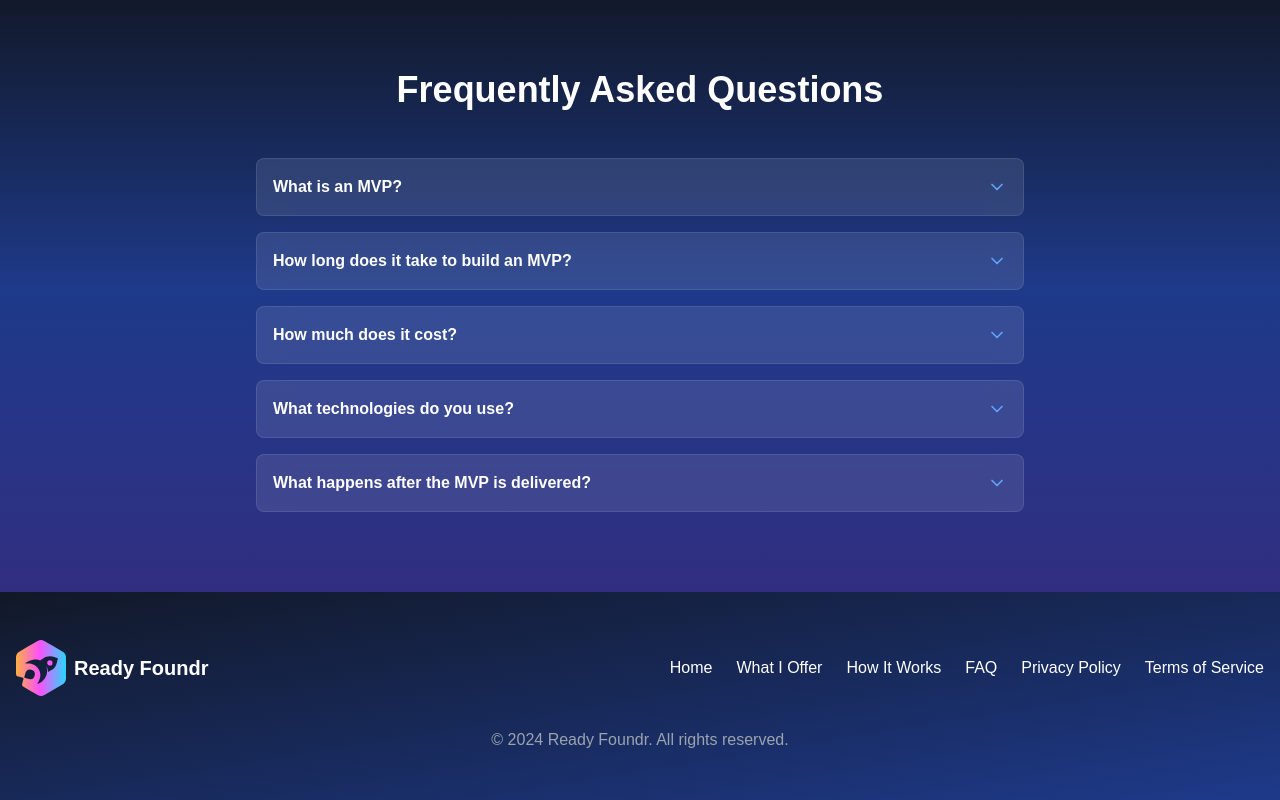
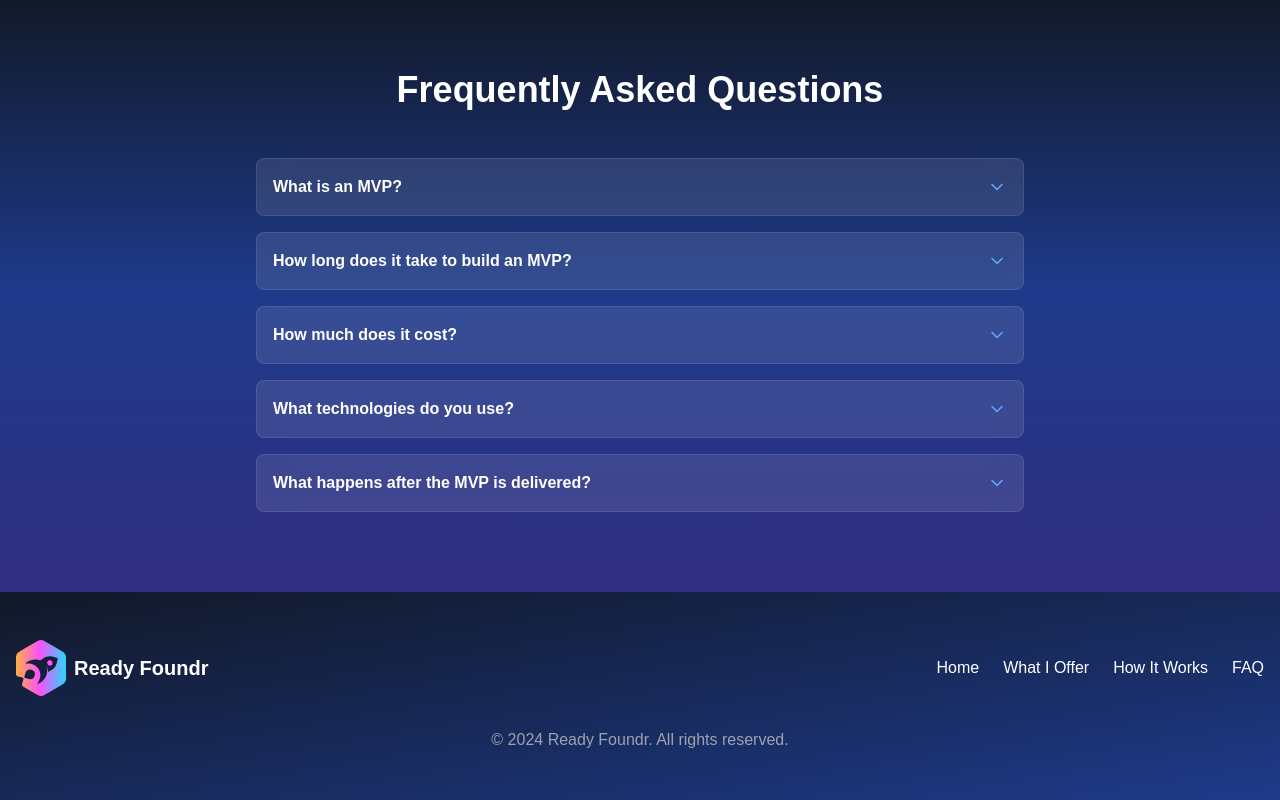
Before and after one commit to SinazoBogicevic/readyfoundr, a Next.js app: page / in a window 1280 px wide. Shown: the part 2672-3472 px from the top of the page. Built offline with nearby package versions, Linux system fonts and the light colour scheme; a web font is replaced by a local one.

Commit message:
Fix type error

```diff
--- a/src/app/components/Footer.tsx
+++ b/src/app/components/Footer.tsx
@@ -1,4 +1,5 @@
 // import { Facebook, Instagram, Linkedin, Twitter } from "lucide-react";
+import type { Route } from "next";
 import Image from "next/image";
 import Link from "next/link";
 
@@ -9,13 +10,13 @@ import Link from "next/link";
 //   { icon: Linkedin, href: "#" },
 // ];
 
-const navLinks = [
-  { name: "Home", href: "#" },
-  { name: "What I Offer", href: "#services" },
-  { name: "How It Works", href: "#how-it-works" },
-  { name: "FAQ", href: "#faq" },
-  { name: "Privacy Policy", href: "/privacy" },
-  { name: "Terms of Service", href: "/terms" },
+const navLinks: { name: string; href: Route }[] = [
+  { name: "Home", href: "/" },
+  { name: "What I Offer", href: "/#services" },
+  { name: "How It Works", href: "/#how-it-works" },
+  { name: "FAQ", href: "/#faq" },
+  // { name: "Privacy Policy", href: "/privacy" },
+  // { name: "Terms of Service", href: "/terms" },
 ];
 
 export function Footer() {
```
